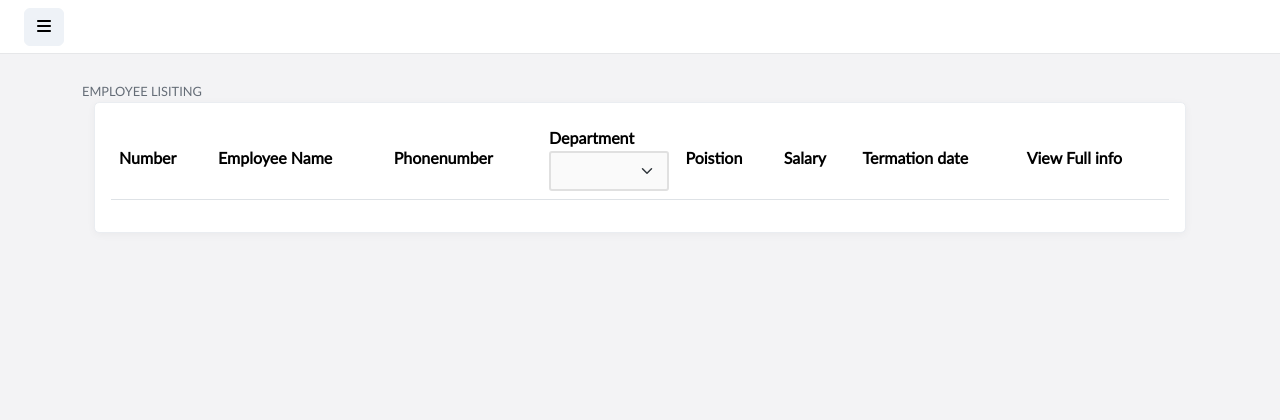
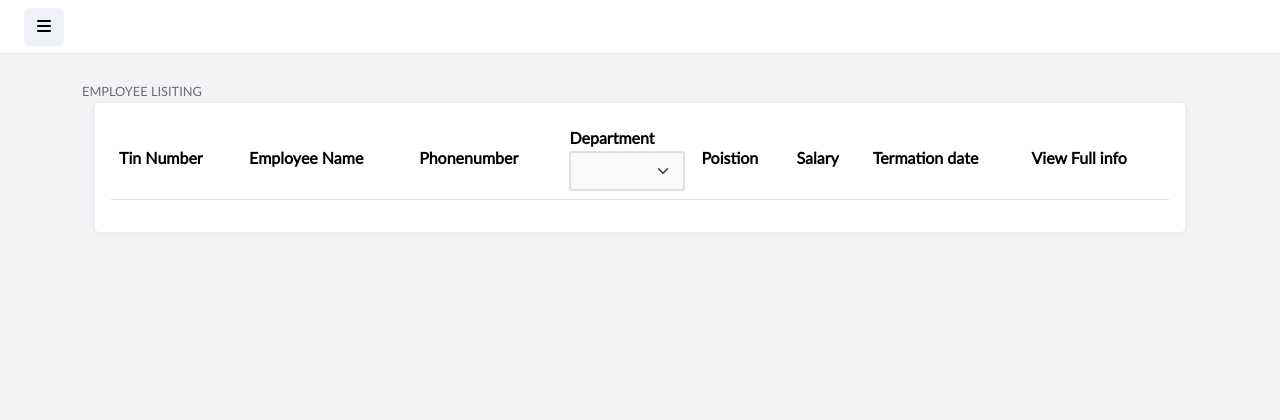
Before and after one commit to YabseraBogale/flask_erp, a Python web app: template templates/terminated_employee_list.html in a window 1280 px wide. Shown: the top 420 px of the page. Run offline with Jinja, Linux system fonts and the light colour scheme; the template is opened without the code that fills it, so the values that code supplies are empty; some libraries are stand-ins or nearby versions.

Commit message:
going to list

```diff
--- a/templates/all_employee.html
+++ b/templates/all_employee.html
@@ -20,7 +20,7 @@
                                         <table class="table">
                                             <thead>
                                                 <tr>
-                                                    <th>Number</th>
+                                                    <th>Tin Number</th>
                                                     <th>
                                                         Employee Name
                                                     </th>
@@ -73,7 +73,7 @@
                         if(event.target.value==data[i]["department_name"]){
                             console.log(event.target.value);
                             found_employee=true
-                            td+="<tr><td>"+(i+1).toString()+"</td>"
+                            td+="<tr><td>"+data[i]["employee_tin_number"]+"</td>"
                             td+="<td>"+data[i]["firstname"]+" "+data[i]["lastname"] +"</td>"
                             td+="<td>"+data[i]["phonenumber"]+"</td>"
                             td+="<td>"+data[i]["department_name"]+"</td>"
--- a/templates/terminated_employee_list.html
+++ b/templates/terminated_employee_list.html
@@ -20,7 +20,7 @@
                                         <table class="table">
                                             <thead>
                                                 <tr>
-                                                    <th>Number</th>
+                                                    <th>Tin Number</th>
                                                     <th>
                                                         Employee Name
                                                     </th>
@@ -74,7 +74,7 @@
                         if(event.target.value==data[i]["department_name"]){
                             console.log(event.target.value);
                             found_employee=true
-                            td+="<tr><td>"+(i+1).toString()+"</td>"
+                            td+="<tr><td>"+data[i]["employee_tin_number"]+"</td>"
                             td+="<td>"+data[i]["firstname"]+" "+data[i]["lastname"] +"</td>"
                             td+="<td>"+data[i]["phonenumber"]+"</td>"
                             td+="<td>"+data[i]["department_name"]+"</td>"
```
